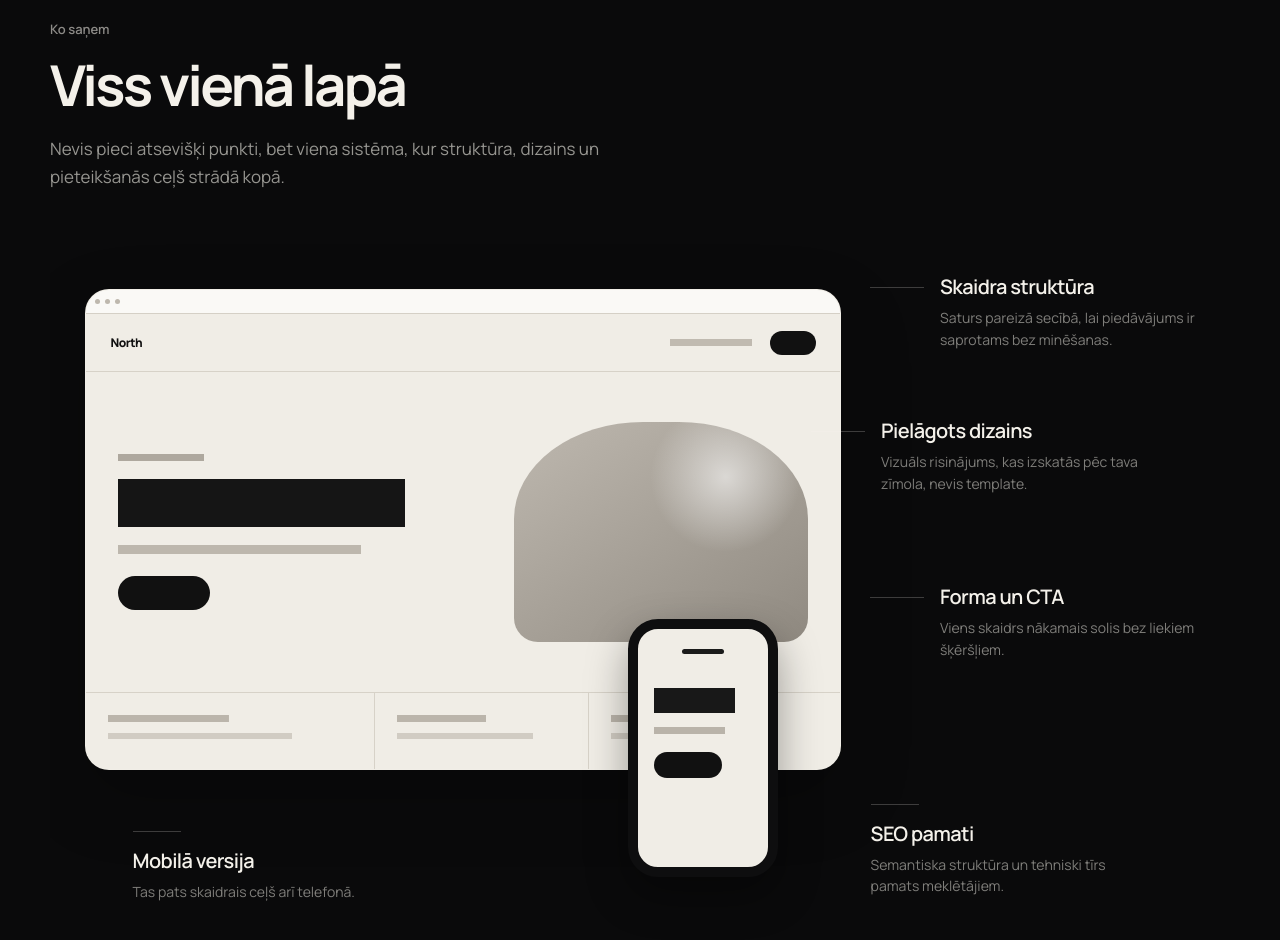
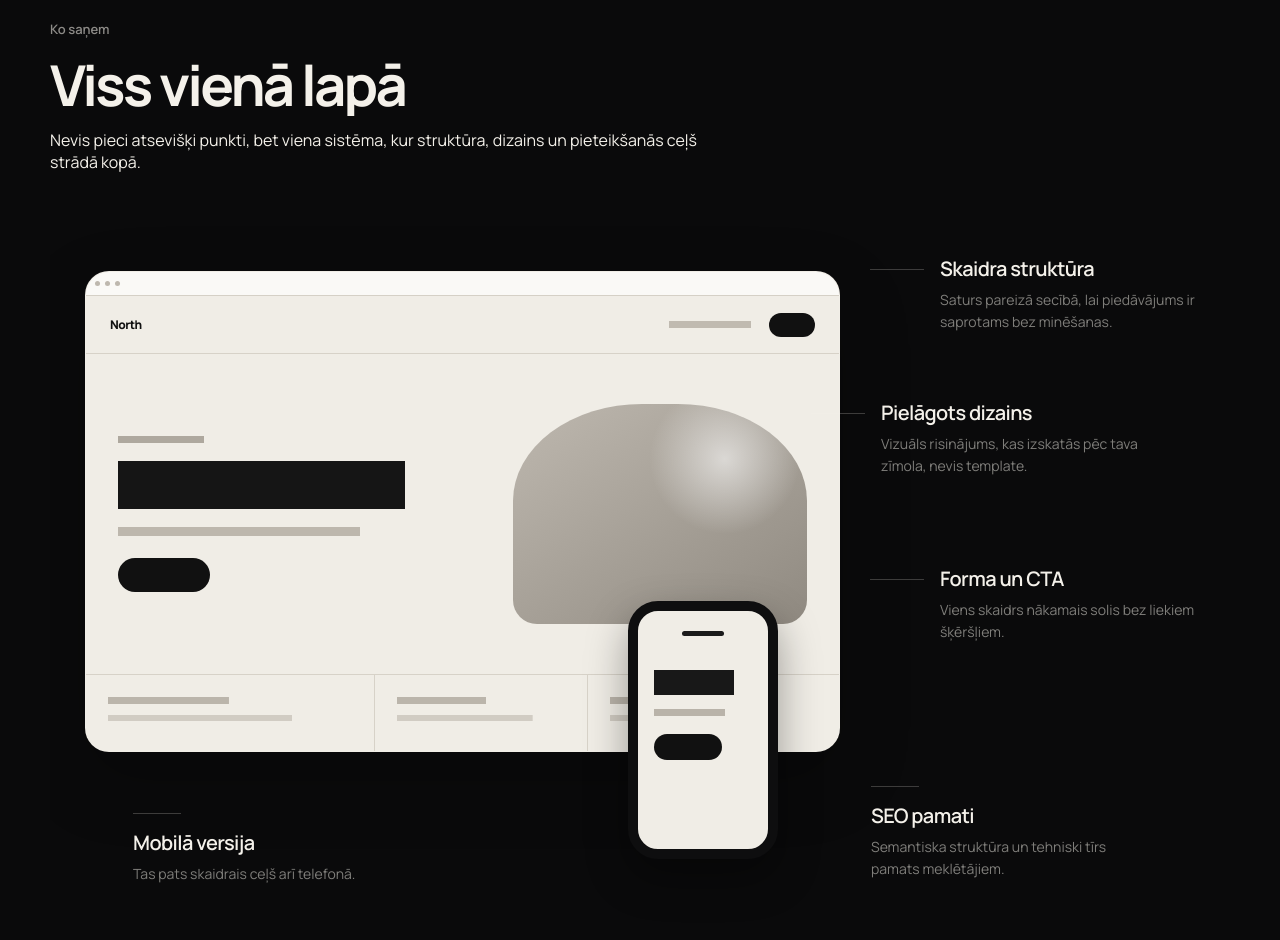
Before and after one commit to davisl24/WEBSITEAGENCY, a Next.js app: page /pakalpojumi/landing-lapa in a window 1280 px wide. Shown: the part 1840-2780 px from the top of the page. Built offline with nearby package versions, Linux system fonts and the light colour scheme.

Commit message:
motion: animate landing benefits anatomy

```diff
--- a/app/pakalpojumi/landing-lapa/page.tsx
+++ b/app/pakalpojumi/landing-lapa/page.tsx
@@ -129,16 +129,27 @@ export default function LandingPage() {
 
       <section className="service-page-section service-includes-section" id="kas-ietilpst" aria-labelledby="includes-title">
         <div className="service-includes-intro">
+          <RevealOnView className="service-includes-kicker">
             <p className="service-page-kicker">Ko saņem</p>
-          <h2 id="includes-title">Viss vienā lapā</h2>
+          </RevealOnView>
+
+          <RevealOnView className="line-mask-reveal service-includes-title" delay={60}>
+            <h2 id="includes-title" className="service-line-stack">
+              <span className="service-reveal-line"><span>Viss vienā lapā</span></span>
+            </h2>
+          </RevealOnView>
+
+          <RevealOnView className="service-includes-copy" delay={160}>
             <p>
               Nevis pieci atsevišķi punkti, bet viena sistēma, kur struktūra,
               dizains un pieteikšanās ceļš strādā kopā.
             </p>
+          </RevealOnView>
         </div>
 
         <div className="service-anatomy" aria-label="Landing lapas uzbūves piemērs">
-          <div className="service-anatomy-browser" aria-hidden="true">
+          <RevealOnView className="service-anatomy-browser anatomy-browser-reveal">
+            <div aria-hidden="true">
               <div className="ui-browser-top"><span/><span/><span/></div>
               <div className="service-anatomy-nav">
                 <span className="service-anatomy-logo">North</span>
@@ -160,38 +171,41 @@ export default function LandingPage() {
                 <span/><span/><span/>
               </div>
             </div>
+          </RevealOnView>
 
-          <div className="service-anatomy-phone" aria-hidden="true">
+          <RevealOnView className="service-anatomy-phone anatomy-phone-reveal" delay={180}>
+            <div aria-hidden="true">
               <div className="service-anatomy-phone-top"/>
               <span className="service-anatomy-phone-title"/>
               <span className="service-anatomy-phone-copy"/>
               <span className="service-anatomy-phone-cta"/>
             </div>
+          </RevealOnView>
 
-          <div className="service-anatomy-note note-structure">
+          <RevealOnView className="service-anatomy-note note-structure anatomy-note-reveal" delay={80}>
             <h3>Skaidra struktūra</h3>
             <p>Saturs pareizā secībā, lai piedāvājums ir saprotams bez minēšanas.</p>
-          </div>
+          </RevealOnView>
 
-          <div className="service-anatomy-note note-design">
+          <RevealOnView className="service-anatomy-note note-design anatomy-note-reveal" delay={160}>
             <h3>Pielāgots dizains</h3>
             <p>Vizuāls risinājums, kas izskatās pēc tava zīmola, nevis template.</p>
-          </div>
+          </RevealOnView>
 
-          <div className="service-anatomy-note note-cta">
+          <RevealOnView className="service-anatomy-note note-cta anatomy-note-reveal" delay={240}>
             <h3>Forma un CTA</h3>
             <p>Viens skaidrs nākamais solis bez liekiem šķēršļiem.</p>
-          </div>
+          </RevealOnView>
 
-          <div className="service-anatomy-note note-mobile">
+          <RevealOnView className="service-anatomy-note note-mobile anatomy-note-reveal" delay={320}>
             <h3>Mobilā versija</h3>
             <p>Tas pats skaidrais ceļš arī telefonā.</p>
-          </div>
+          </RevealOnView>
 
-          <div className="service-anatomy-note note-seo">
+          <RevealOnView className="service-anatomy-note note-seo anatomy-note-reveal" delay={400}>
             <h3>SEO pamati</h3>
             <p>Semantiska struktūra un tehniski tīrs pamats meklētājiem.</p>
-          </div>
+          </RevealOnView>
         </div>
       </section>
 
```
Lines whose indentation alone changed are shown as unchanged.
